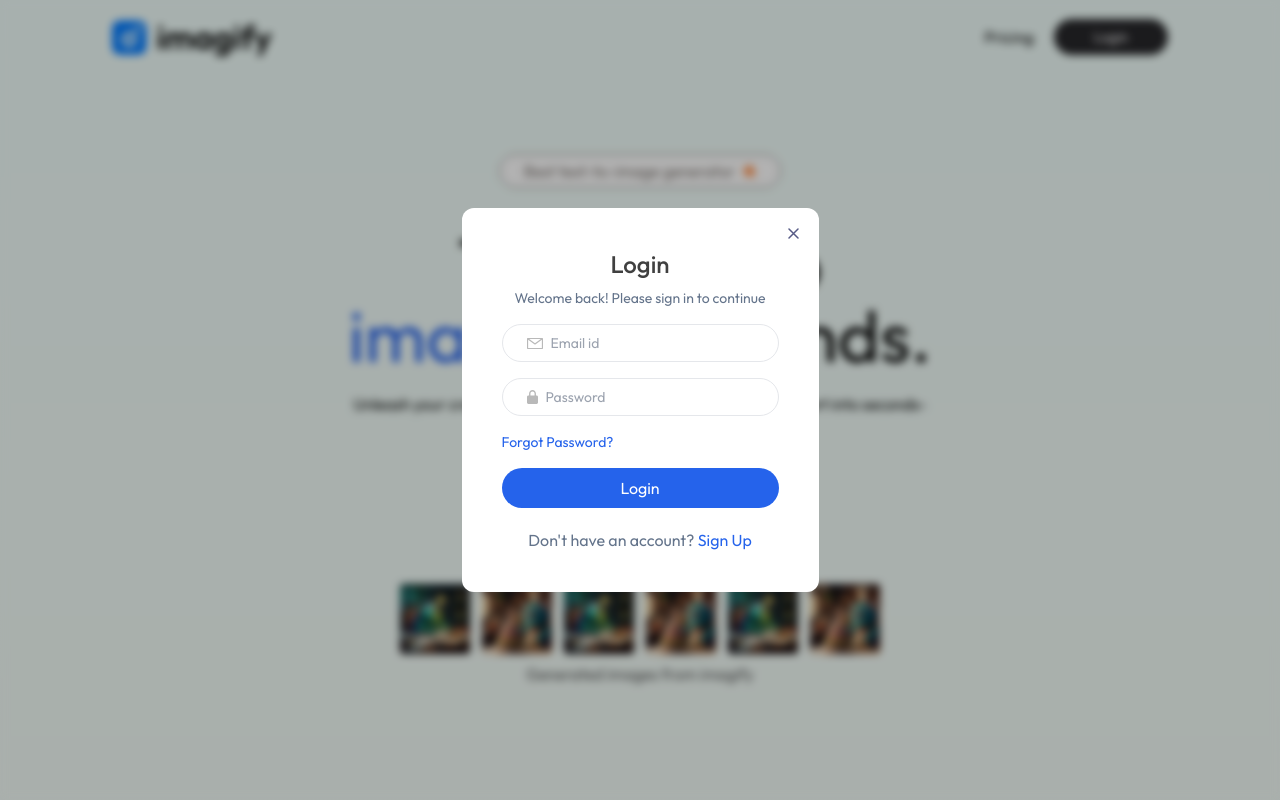
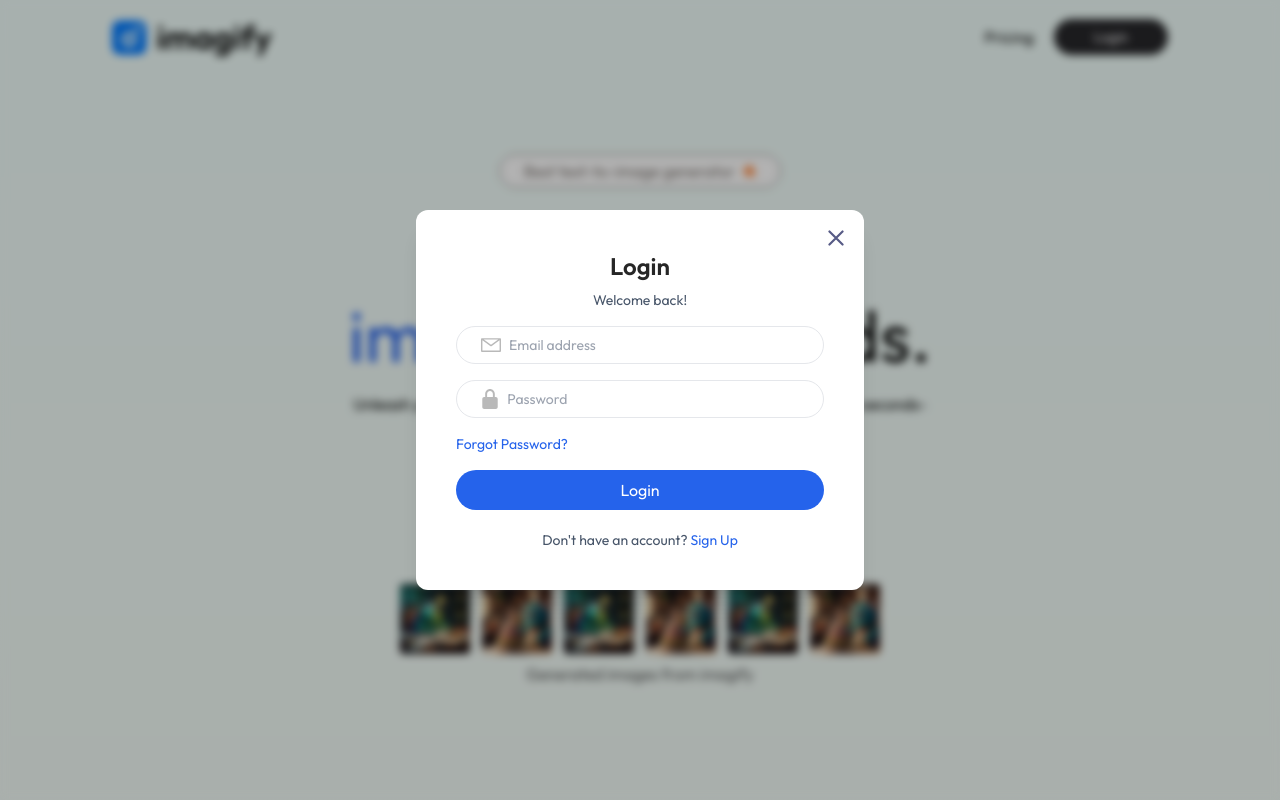
Before and after one commit to sakxhii/imagify, a React (Vite) app in the folder client/: page / in a window 1280 px wide. Both pictures are taken after a click on the button "Login". Shown: the top 800 px of the page. Built offline with nearby package versions, Linux system fonts and the light colour scheme.

Commit message:
console msg

```diff
--- a/client/package.json
+++ b/client/package.json
@@ -13,6 +13,7 @@
     "@stripe/react-stripe-js": "^3.6.0",
     "@stripe/stripe-js": "^7.0.0",
     "axios": "^1.7.9",
+    "framer-motion": "^12.6.3",
     "motion": "^12.0.6",
     "react": "^18.3.1",
     "react-dom": "^18.3.1",
--- a/client/src/components/Login.jsx
+++ b/client/src/components/Login.jsx
@@ -1,6 +1,6 @@
 import React, { useContext, useEffect, useState } from 'react';
 import { assets } from '../assets/assets';
-import { motion } from 'motion/react';
+import { motion } from 'framer-motion'; // ✅ fixed import path
 import { AppContext } from '../context/AppContext';
 import axios from 'axios';
 import { toast } from 'react-toastify';
@@ -12,55 +12,43 @@ const Login = () => {
   const [name, setName] = useState('');
   const [email, setEmail] = useState('');
   const [password, setPassword] = useState('');
+  const [isSubmitting, setIsSubmitting] = useState(false);
 
-  // Submit handler
   const onSubmitHandler = async (e) => {
     e.preventDefault();
+    if (isSubmitting) return; // Prevent multiple submissions
+    setIsSubmitting(true);
 
     try {
-      if (state === 'Login') {
-        const { data } = await axios.post(backendUrl + '/api/user/login', { email, password });
+      const payload = state === 'Login' ? { email, password } : { name, email, password };
+      const endpoint = state === 'Login' ? '/api/user/login' : '/api/user/register';
+
+      const { data } = await axios.post(`${backendUrl}${endpoint}`, payload);
 
       if (data.success) {
         setToken(data.token);
         setUser(data.user);
         localStorage.setItem('token', data.token);
+        toast.success(state === 'Login' ? 'Login successful!' : 'Account created successfully!');
         setshowLogin(false);
-          toast.success('Login successful!');
       } else {
         toast.error(data.message);
       }
-      } else {
-        const { data } = await axios.post(backendUrl + '/api/user/register', { name, email, password });
-
-        if (data.success) {
-          setToken(data.token);
-          setUser(data.user);
-          localStorage.setItem('token', data.token);
-          setshowLogin(false);
-          toast.success('Account created successfully!');
-        } else {
-          toast.error(data.message);
-        }
-      }
     } catch (error) {
-      toast.error('Something went wrong. Please try again later.');
-      console.error('Login/Register Error:', error.response?.data || error.message || error);
+      toast.error(error?.response?.data?.message || 'Something went wrong. Please try again later.');
+      console.error('Auth Error:', error);
+    } finally {
+      setIsSubmitting(false);
     }
   };
 
-  // Handling body overflow on modal open
+  // Prevent body scroll when modal is open
   useEffect(() => {
     document.body.style.overflow = 'hidden';
-
     const closeOnEscape = (e) => {
-      if (e.key === 'Escape') {
-        setshowLogin(false);
-      }
+      if (e.key === 'Escape') setshowLogin(false);
     };
-
     window.addEventListener('keydown', closeOnEscape);
-
     return () => {
       document.body.style.overflow = 'unset';
       window.removeEventListener('keydown', closeOnEscape);
@@ -72,22 +60,21 @@ const Login = () => {
       <motion.form
         onSubmit={onSubmitHandler}
         initial={{ opacity: 0.2, y: 50 }}
+        animate={{ opacity: 1, y: 0 }}
         transition={{ duration: 0.3 }}
-        whileInView={{ opacity: 1, y: 0 }}
-        viewport={{ once: true }}
-        className="relative bg-white p-10 rounded-xl text-slate-500"
+        className="relative bg-white p-10 rounded-xl text-slate-600 w-[90%] max-w-md shadow-xl"
       >
-        <h1 className="text-center text-2xl text-neutral-700 font-medium">{state}</h1>
-        <p className="text-sm mt-2 text-center">Welcome back! Please sign in to continue</p>
+        <h1 className="text-center text-2xl text-neutral-800 font-semibold">{state}</h1>
+        <p className="text-sm mt-2 text-center">{state === 'Login' ? 'Welcome back!' : 'Let’s create your account'}</p>
 
         {state !== 'Login' && (
           <div className="border px-6 py-2 flex items-center gap-2 rounded-full mt-5">
-            <img src={assets.profile_icon} alt="" className="w-6 h-6" />
+            <img src={assets.profile_icon} alt="Profile Icon" className="w-6 h-6" />
             <input
               onChange={(e) => setName(e.target.value)}
               value={name}
               type="text"
-              className="outline-none text-sm"
+              className="outline-none text-sm w-full"
               placeholder="Full Name"
               required
             />
@@ -95,57 +82,61 @@ const Login = () => {
         )}
 
         <div className="border px-6 py-2 flex items-center gap-2 rounded-full mt-4">
-          <img src={assets.email_icon} alt="" className="" />
+          <img src={assets.email_icon} alt="Email Icon" className="w-5 h-5" />
           <input
             onChange={(e) => setEmail(e.target.value)}
             value={email}
             type="email"
-            className="outline-none text-sm"
-            placeholder="Email id"
+            className="outline-none text-sm w-full"
+            placeholder="Email address"
             required
-            pattern="^[a-zA-Z0-9._%+-]+@[a-zA-Z0-9.-]+\.[a-zA-Z]{2,}$" // Simple email pattern check
+            pattern="^[a-zA-Z0-9._%+-]+@[a-zA-Z0-9.-]+\.[a-zA-Z]{2,}$"
+            title="Please enter a valid email address"
           />
         </div>
 
         <div className="border px-6 py-2 flex items-center gap-2 rounded-full mt-4">
-          <img src={assets.lock_icon} alt="" className="" />
+          <img src={assets.lock_icon} alt="Lock Icon" className="w-5 h-5" />
           <input
             onChange={(e) => setPassword(e.target.value)}
             value={password}
             type="password"
-            className="outline-none text-sm"
+            className="outline-none text-sm w-full"
             placeholder="Password"
             required
-            // minLength="6" // Minimum password length validation
+            minLength={6}
           />
         </div>
 
-        <p className="text-sm text-blue-600 my-4 cursor-pointer">Forgot Password?</p>
-        <button type="submit" className="bg-blue-600 w-full text-white py-2 rounded-full">
-          {state === 'Login' ? 'Login' : 'Create Account'}
+        <p className="text-sm text-blue-600 my-4 cursor-pointer hover:underline">
+          Forgot Password?
+        </p>
+
+        <button
+          type="submit"
+          disabled={isSubmitting}
+          className={`w-full text-white py-2 rounded-full transition-all ${
+            isSubmitting ? 'bg-blue-400 cursor-not-allowed' : 'bg-blue-600 hover:bg-blue-700'
+          }`}
+        >
+          {isSubmitting ? 'Processing...' : state === 'Login' ? 'Login' : 'Create Account'}
         </button>
 
-        {state === 'Login' ? (
-          <p className="mt-5 text-center">
-            Don't have an account?{' '}
-            <span className="text-blue-600 cursor-pointer" onClick={() => setState('Sign Up')}>
-              Sign Up
+        <p className="mt-5 text-center text-sm">
+          {state === 'Login' ? "Don't have an account?" : 'Already have an account?'}{' '}
+          <span
+            className="text-blue-600 cursor-pointer hover:underline"
+            onClick={() => setState(state === 'Login' ? 'Sign Up' : 'Login')}
+          >
+            {state === 'Login' ? 'Sign Up' : 'Login'}
           </span>
         </p>
-        ) : (
-          <p className="mt-5 text-center">
-            Already have an account?{' '}
-            <span className="text-blue-600 cursor-pointer" onClick={() => setState('Login')}>
-              Login
-            </span>
-          </p>
-        )}
 
         <img
           onClick={() => setshowLogin(false)}
           src={assets.cross_icon}
-          className="absolute top-5 right-5 cursor-pointer"
-          alt=""
+          className="absolute top-5 right-5 cursor-pointer w-4 h-4"
+          alt="Close"
         />
       </motion.form>
     </div>
```
Also changed, not shown: 1 other file (tests, documents, lock files or other folders). Lines whose indentation alone changed are shown as unchanged.
